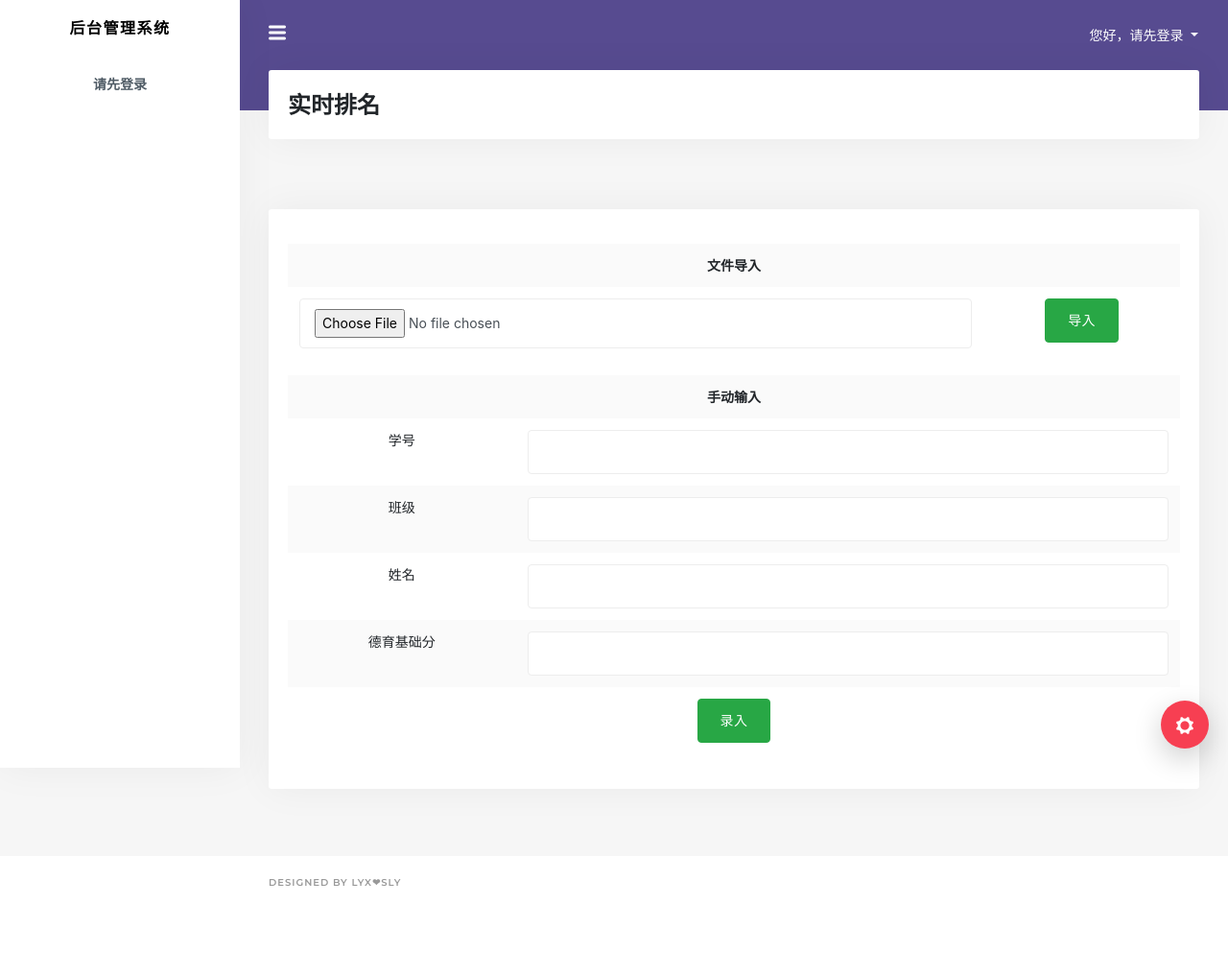
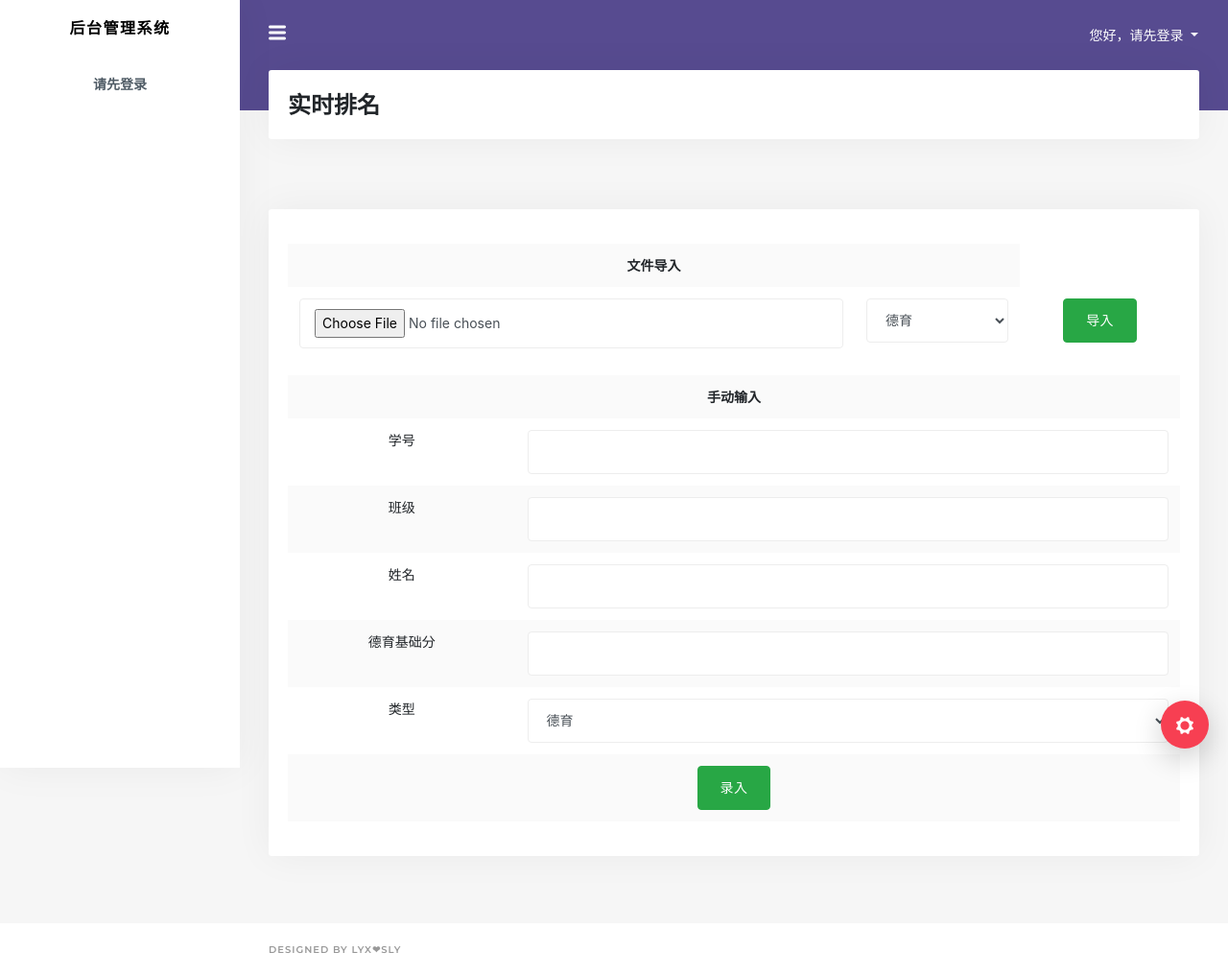
Before and after one commit to CareXuan/selection-system, a Yii app: template views/web/message-add/character.php in a window 1280 px wide. Shown: the whole page at 96% size. Before the commit the page ends 923 px from the top, so only its background shows below. Run offline with PHP 8.4 and a stand-in for Yii, Linux system fonts and the light colour scheme; the template is opened without the code that fills it, so the values that code supplies are empty; some libraries are stand-ins or nearby versions; some web fonts are replaced.

Commit message:
申请界面

```diff
--- a/controllers/web/MessageAddController.php
+++ b/controllers/web/MessageAddController.php
@@ -18,7 +18,7 @@
         $class = Yii::$app->request->post('class','');
         $name = Yii::$app->request->post('name','');
         $basic = Yii::$app->request->post('basic','');
-        $hidden = Yii::$app->request->post('hidden');
+        $hidden = Yii::$app->request->post('status');
 
         //文件导入
         if (key_exists('file',$_FILES)){
--- a/views/web/message-add/character.php
+++ b/views/web/message-add/character.php
@@ -15,7 +15,13 @@
                                 </tr>
                                 <tr>
                                     <td><input type="file" class="form-control" name="file"></td>
-                                    <input type="hidden" name="hidden" value="1">
+                                    <td>
+                                        <select name="status" class="form-control">
+                                            <option value="1">德育</option>
+                                            <option value="2">智育</option>
+                                            <option value="3">体育</option>
+                                        </select>
+                                    </td>
                                     <td><button type="submit" class="btn btn-success">导入</button></td>
                                 </tr>
                             </table>
@@ -42,7 +48,16 @@
                                     <td>德育基础分</td>
                                     <td><input type="text" class="form-control" name="basic"></td>
                                 </tr>
-                                <input type="hidden" name="hidden" value="1">
+                                <tr>
+                                    <td>类型</td>
+                                    <td>
+                                        <select name="status" class="form-control">
+                                            <option value="1">德育</option>
+                                            <option value="2">智育</option>
+                                            <option value="3">体育</option>
+                                        </select>
+                                    </td>
+                                </tr>
                                 <tr>
                                     <td colspan="2"><button type="submit" class="btn btn-success">录入</button></td>
                                 </tr>
```
